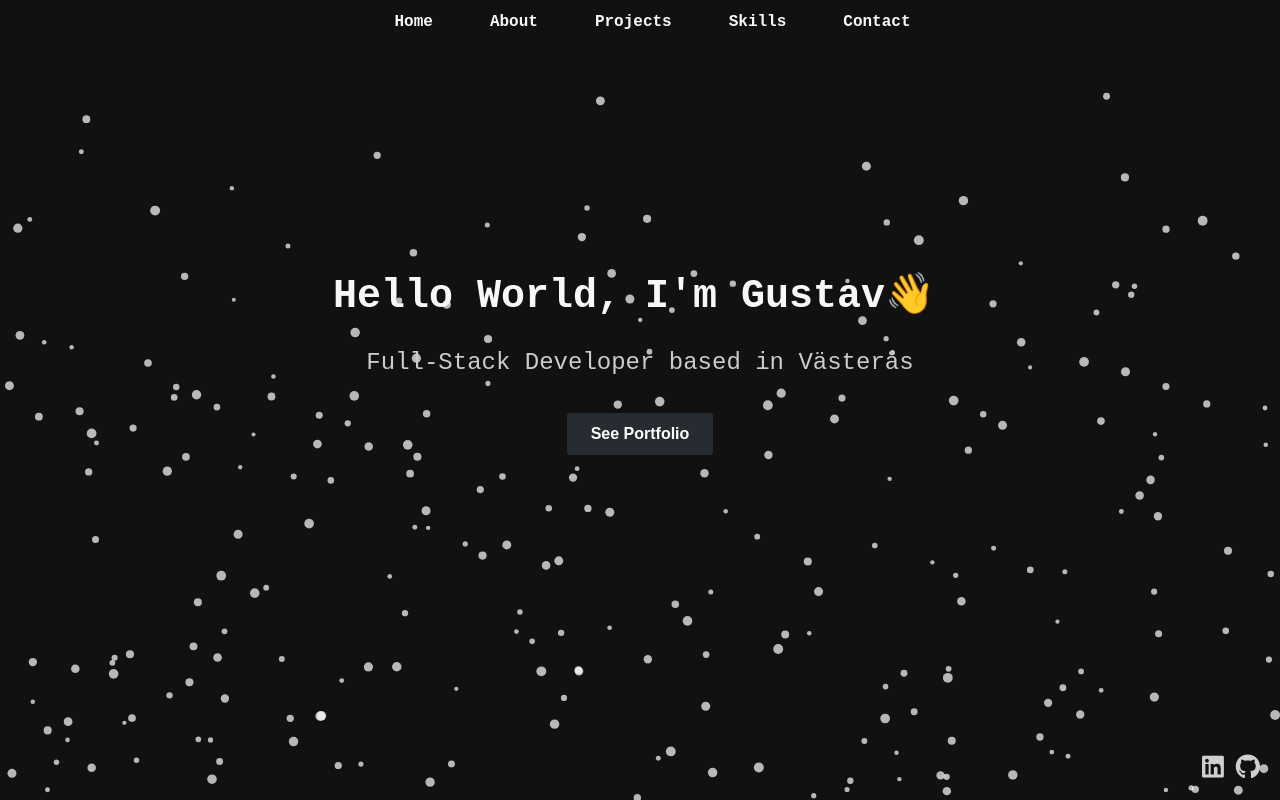
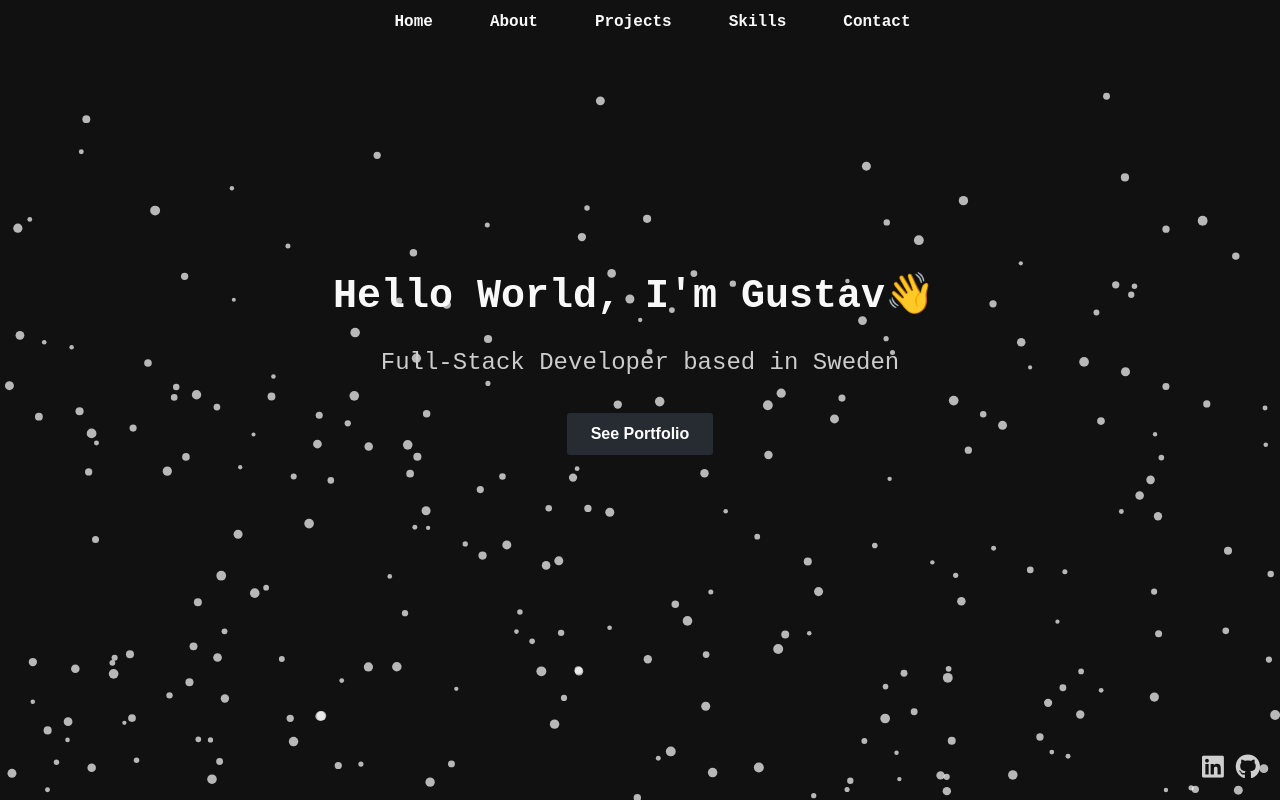
Before and after one commit to KallinDev/portfolio-react, a React (Vite) app: page / in a window 1280 px wide. Built offline with nearby package versions, Linux system fonts and the light colour scheme.

Commit message:
changed home text

```diff
--- a/src/pages/Home.jsx
+++ b/src/pages/Home.jsx
@@ -22,7 +22,7 @@ export default function Home() {
           </section>
 
           <FadeInText>
-            <div>Full-Stack Developer based in Västerås</div>
+            <div>Full-Stack Developer based in Sweden</div>
             <Link to="/projects">
               <button className="presentation-button">See Portfolio</button>
             </Link>
```
Also changed, not shown: src/App.jsx (line endings or trailing spaces).
